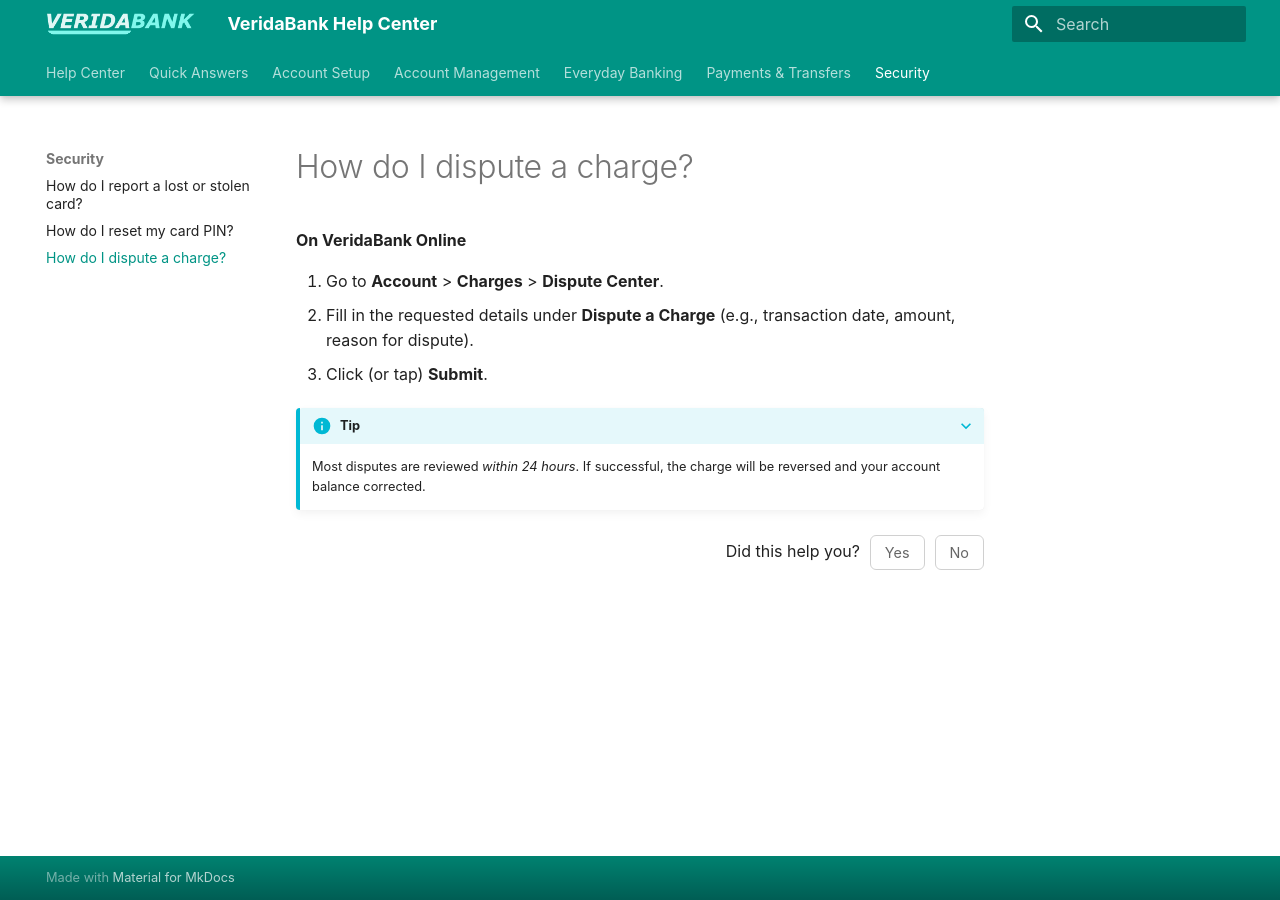
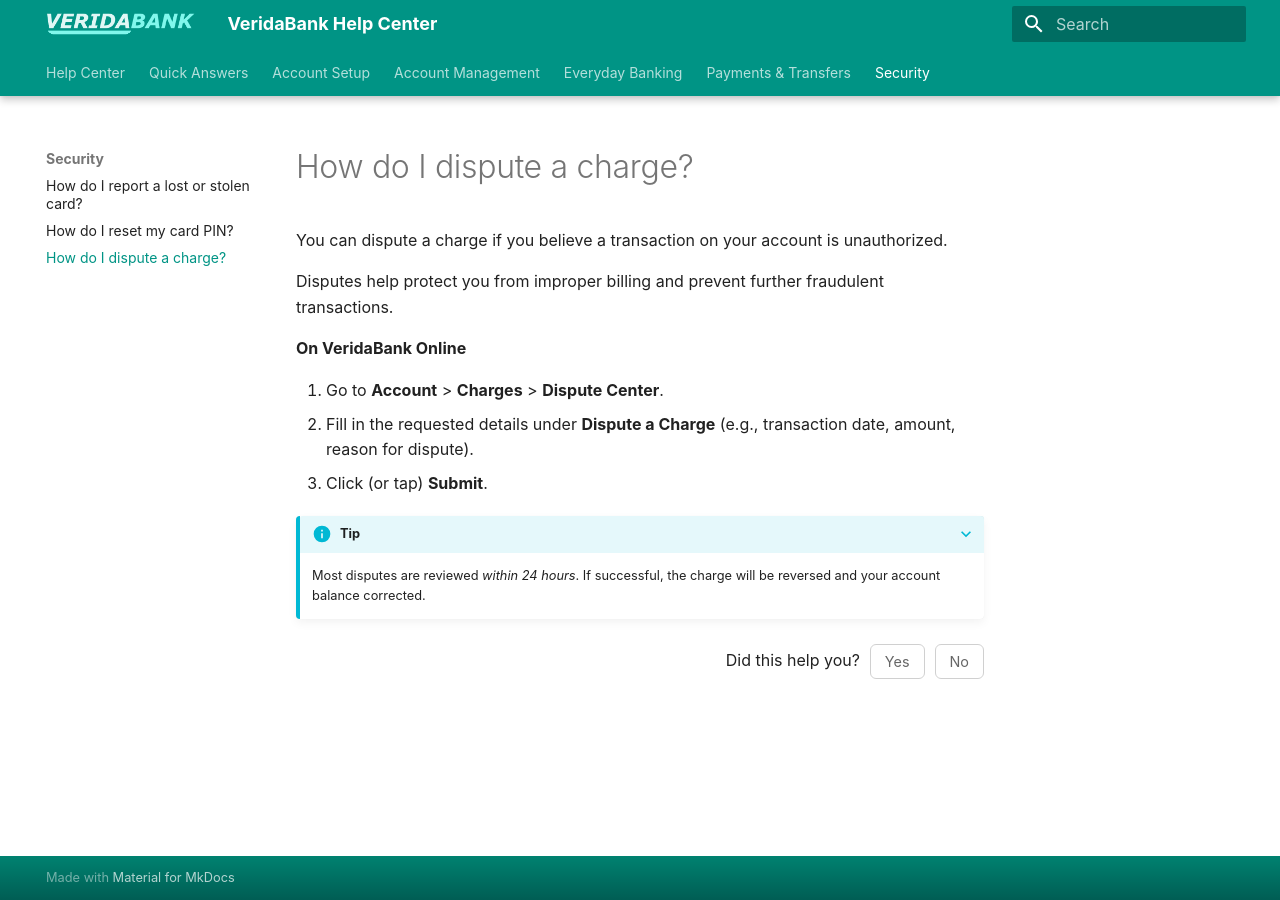
Before and after one commit to mlbms19/VeridaBank, an MkDocs documentation site: the page built from docs/Security/Dispute a Charge.md, in a window 1280 px wide. Built offline with MkDocs 1.6.1 and Material for MkDocs 9.7.7, drawn with Linux system fonts in a browser that asks for light colours; some web fonts are replaced.

Commit message:
Update 'Dispute a Charge' article

```diff
--- a/docs/Security/Dispute a Charge.md
+++ b/docs/Security/Dispute a Charge.md
@@ -1,4 +1,8 @@
 # How do I dispute a charge?
+
+You can dispute a charge if you believe a transaction on your account is unauthorized.
+
+Disputes help protect you from improper billing and prevent further fraudulent transactions.
 
 **On VeridaBank Online**
 
```
